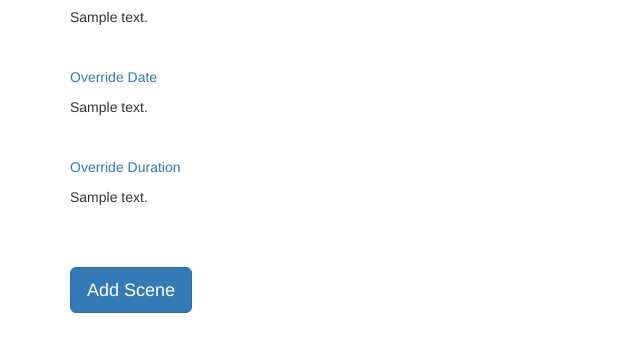
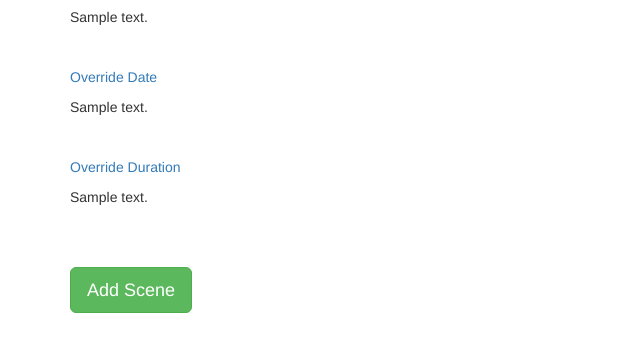
Before and after one commit to nnhsse202122/Led-Lights, a Python web app: template webApp/app/templates/index.html in a window 1280 px wide. Shown: the part 261-604 px from the top of the page, without its empty margins (0-640 px from the left). Run offline with Jinja, Linux system fonts and the light colour scheme; the template is opened without the code that fills it: most values are stand-ins (such as "Sample title", 1, 10 or a date in 2020); some libraries are stand-ins or nearby versions.

Commit message:
made a button greeen

```diff
--- a/webApp/app/templates/index.html
+++ b/webApp/app/templates/index.html
@@ -30,7 +30,7 @@
         <br>
     {% endfor %}
         <br>
-        <p><a type="button" class="btn btn-primary btn-lg" href="{{ url_for('addscene') }}">Add Scene</a></p>
+        <p><a type="button" class="btn btn-success btn-lg" href="{{ url_for('addscene') }}">Add Scene</a></p>
         <br>
 
     <table class = "table table-striped table-hover">
```
Also changed, not shown: webApp/app.db.
